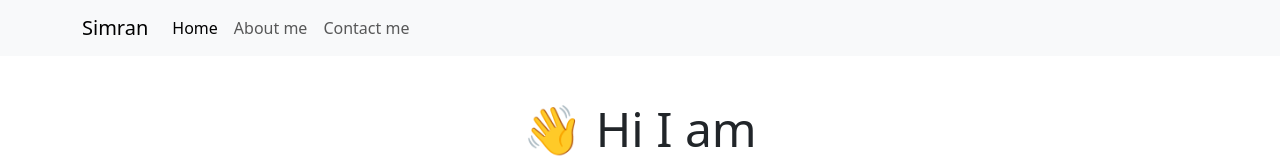
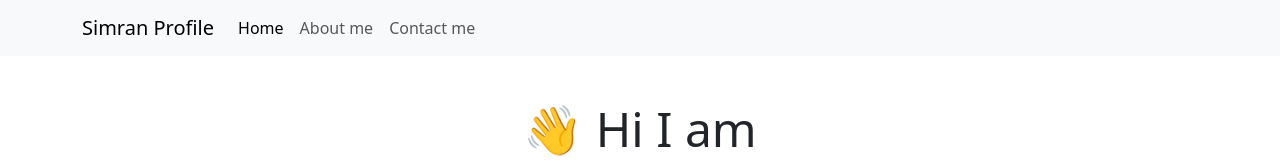
Before and after one commit to simv96/Responsive-W3-HW, a plain HTML site: page index.html in a window 1280 px wide. Shown: the top 160 px of the page. Drawn offline with nearby package versions, Linux system fonts and the light colour scheme.

Commit message:
Update index.html

```diff
--- a/index.html
+++ b/index.html
@@ -22,7 +22,7 @@
   <body>
     <nav class="navbar navbar-expand-lg bg-body-tertiary fixed-top">
       <div class="container-md">
-        <a class="navbar-brand" href="#">Simran</a>
+        <a class="navbar-brand" href="#">Simran Profile</a>
         <button
           class="navbar-toggler"
           type="button"
```
